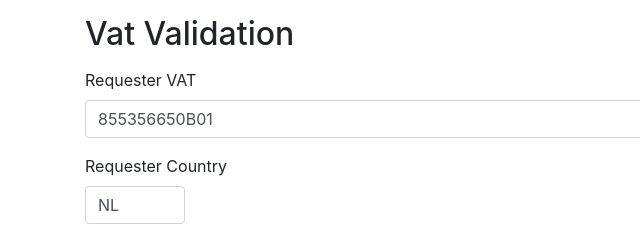
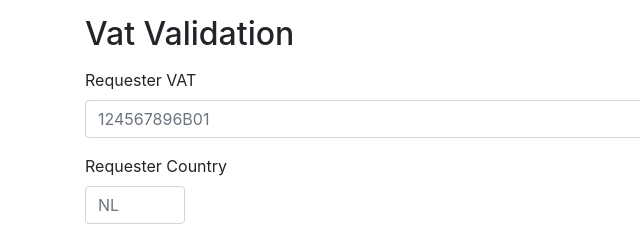
Before and after one commit to irieadam/vatman, a website: page public/validation.html in a window 1280 px wide. Shown: the top 237 px of the page, 0-640 px from the left. Drawn offline with nearby package versions, Linux system fonts and the light colour scheme.

```diff
--- a/public/validation.html
+++ b/public/validation.html
@@ -23,11 +23,11 @@
       <div class=" col-md-12 col-sm-12">
         <div class="form-group col-lg-8 col-md-7 col-sm-7">
           <label for="requesterVat">Requester VAT</label>
-          <input type="text" class="form-control" id="requesterVat" placeholder="124567896B01" value="855356650B01">
+          <input type="text" class="form-control" id="requesterVat" placeholder="124567896B01">
         </div>
         <div class="form-group col-lg-4 col-md-5 col-sm-5">
           <label for="requesterCountry" class="">Requester Country</label>
-          <input type="text" class="form-control" id="requesterCountry" placeholder="NL" value="NL">
+          <input type="text" class="form-control" id="requesterCountry" placeholder="NL">
         </div>
         <!--    <div class="form-group col-lg-4 col-md-5 col-sm-5">
             <input class="btn btn-primary btn-file" type="file" name="File Upload" id="txtFileUpload" accept=".csv" />
```
